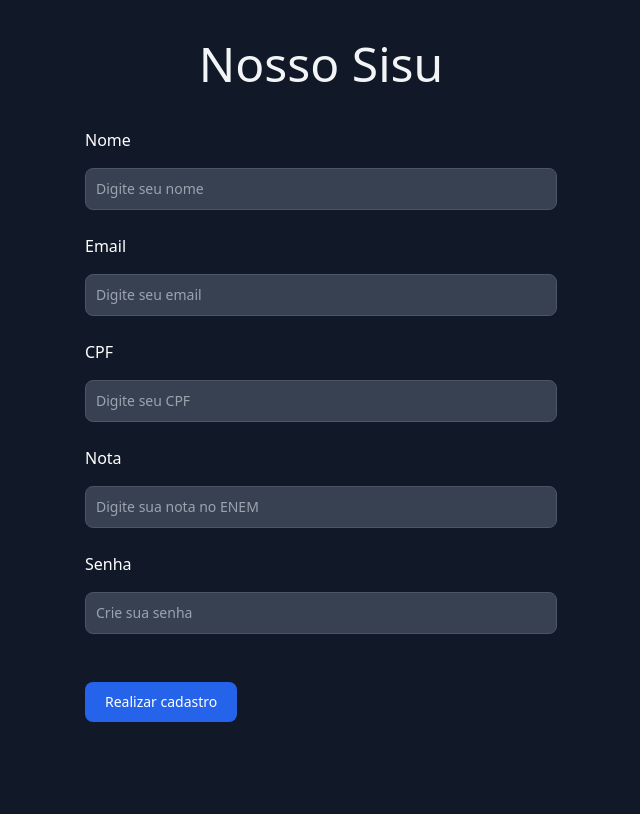
After one commit to matheus-q14/Nosso-Sisu-Django, a Django app: page /cadastrar/usuario/ in a window 1280 px wide. The commit adds this page. Shown: the whole page, without its empty margins (319-959 px from the left). Run offline with Django 5.2, Linux system fonts and the light colour scheme.

Commit message:
Login e cadastro prontos

```diff
--- a/core/settings.py
+++ b/core/settings.py
@@ -102,7 +102,11 @@ AUTH_PASSWORD_VALIDATORS = [
 
 # Password Hashers
 PASSWORD_HASHERS = [
+    "django.contrib.auth.hashers.PBKDF2PasswordHasher",
+    "django.contrib.auth.hashers.PBKDF2SHA1PasswordHasher",
+    "django.contrib.auth.hashers.Argon2PasswordHasher",
     "django.contrib.auth.hashers.BCryptSHA256PasswordHasher",
+    "django.contrib.auth.hashers.ScryptPasswordHasher",
 ]
 
 # Internationalization
--- /dev/null
+++ b/login/forms.py
@@ -0,0 +1,93 @@
+from django import forms
+from django.forms import (EmailInput, FloatField, ModelForm, PasswordInput,
+                          TextInput)
+
+from .models import Usuario
+
+
+class FormSignup(ModelForm):
+    class Meta:
+        model = Usuario
+        fields = ["nome", "email", "cpf", "nota", "senha"]
+        labels = {"cpf": "CPF"}
+        widgets = {
+            "nome": TextInput(
+                attrs={
+                    "placeholder": "Digite seu nome",
+                    "class": "border text-sm rounded-lg block w-full p-2.5 bg-gray-700 border-gray-600 placeholder-gray-400 text-white focus:ring-blue-500 focus:border-blue-500",
+                }
+            ),
+            "email": EmailInput(
+                attrs={
+                    "placeholder": "Digite seu email",
+                    "class": "border text-sm rounded-lg block w-full p-2.5 bg-gray-700 border-gray-600 placeholder-gray-400 text-white focus:ring-blue-500 focus:border-blue-500",
+                }
+            ),
+            "cpf": TextInput(
+                attrs={
+                    "placeholder": "Digite seu CPF",
+                    "class": "border text-sm rounded-lg block w-full p-2.5 bg-gray-700 border-gray-600 placeholder-gray-400 text-white focus:ring-blue-500 focus:border-blue-500",
+                }
+            ),
+            "nota": TextInput(
+                attrs={
+                    "placeholder": "Digite sua nota no ENEM",
+                    "class": "border text-sm rounded-lg block w-full p-2.5 bg-gray-700 border-gray-600 placeholder-gray-400 text-white focus:ring-blue-500 focus:border-blue-500",
+                }
+            ),
+            "senha": PasswordInput(
+                attrs={
+                    "placeholder": "Crie sua senha",
+                    "class": "border text-sm rounded-lg block w-full p-2.5 bg-gray-700 border-gray-600 placeholder-gray-400 text-white focus:ring-blue-500 focus:border-blue-500",
+                    "required": True,
+                }
+            ),
+        }
+
+
+class FormLogin(forms.Form):
+    CPF = forms.CharField(
+        label="CPF",
+        max_length=11,
+        widget=forms.TextInput(
+            attrs={
+                "placeholder": "Digite seu CPF",
+                "class": "border text-sm rounded-lg block w-full p-2.5 bg-gray-700 border-gray-600 placeholder-gray-400 text-white focus:ring-blue-500 focus:border-blue-500",
+            }
+        ),
+    )
+    senha = forms.CharField(
+        label="Senha",
+        max_length=30,
+        required=True,
+        widget=forms.PasswordInput(
+            attrs={
+                "placeholder": "Crie sua senha",
+                "class": "border text-sm rounded-lg block w-full p-2.5 bg-gray-700 border-gray-600 placeholder-gray-400 text-white focus:ring-blue-500 focus:border-blue-500",
+            }
+        ),
+    )
+
+
+class FormChangePassword(forms.Form):
+    cpf = forms.CharField(
+        label="CPF",
+        max_length=11,
+        widget=forms.TextInput(
+            attrs={
+                "placeholder": "Digite seu CPF",
+                "class": "border text-sm rounded-lg block w-full p-2.5 bg-gray-700 border-gray-600 placeholder-gray-400 text-white focus:ring-blue-500 focus:border-blue-500",
+            }
+        ),
+    )
+    senha = forms.CharField(
+        label="Nova senha",
+        max_length=30,
+        required=True,
+        widget=forms.PasswordInput(
+            attrs={
+                "placeholder": "Nova senha",
+                "class": "border text-sm rounded-lg block w-full p-2.5 bg-gray-700 border-gray-600 placeholder-gray-400 text-white focus:ring-blue-500 focus:border-blue-500",
+            }
+        ),
+    )
--- a/login/models.py
+++ b/login/models.py
@@ -8,4 +8,5 @@ class Usuario(models.Model):
     email = models.EmailField(max_length=100)
     nota = models.DecimalField(max_digits=5, decimal_places=2)
     cpf = models.CharField(max_length=11)
-    senha = models.CharField(max_length=25)
+    senha = models.CharField(max_length=255)
+    admin = models.BooleanField(default=False)
--- a/login/templates/base.html
+++ b/login/templates/base.html
@@ -2,12 +2,12 @@
 <html lang="pt-Br">
   <head>
     <meta charset="UTF-8">
-    <meta name="viewport" content="width=device-width, initial-scale=1">
+    <meta name="viewport" content="width=device-width, height=device-height, initial-scale=1">
     <title>Nosso Sisu</title>
     <link href="https://unpkg.com/tailwindcss@^2/dist/tailwind.min.css" rel="stylesheet">
   </head>
-  <body>
-      <div class = "content container">
+  <body class="max-h-full ">
+      <Div class = "content max-h-full bg-gray-900 flex justify-center align-center p-5">
         {% block content %}
         {% endblock %}
        </div>
--- /dev/null
+++ b/login/templates/signup/signup_page.html
@@ -0,0 +1,17 @@
+{% extends '../base.html' %}
+{% block content %}
+  <div class = "my-5 mx-10 max-w-lg w-full justify-center align-center">
+    <h1 class = "block text-gray-100 text-5xl font-medium mb-5 text-center">Nosso Sisu</h1>
+    <form method="POST" action ="{% url 'cadastrar_usuario' %}" class="max-w-lg mx-15 my-5 p-5 border-1 rounded-md border-gray-500 border-opacity-30"> {% csrf_token %}
+      {% for field in form %}
+        <label for="{{ field.auto_id }}" class="block mb-4 text-base font-medium text-white">{{ field.label }}</label>
+        {{ field }}
+        <br>
+      {% endfor %}
+     <br>
+      <button type="submit" class="text-white focus:ring-4 focus:outline-none font-medium rounded-lg text-sm w-full sm:w-auto px-5 py-2.5 text-center bg-blue-600 hover:bg-blue-700 focus:ring-blue-800 mb-3">Realizar cadastro</button>
+      <span id="resultado"></span>
+    </form>
+  </div>
+
+{% endblock %}
--- a/login/urls.py
+++ b/login/urls.py
@@ -3,4 +3,6 @@ from . import views
 
 urlpatterns = [
     path("", views.login_page, name="login_page"),
+    path("redefinir-senha/", views.redefinir_senha, name="redefinir_senha"),
+    path("cadastrar/usuario/", views.cadastrar_usuario, name="cadastrar_usuario"),
 ]
--- a/login/views.py
+++ b/login/views.py
@@ -1,7 +1,56 @@
-from django.shortcuts import render
+from django.contrib.auth.hashers import check_password, make_password
+from django.shortcuts import redirect, render
+
+from .forms import FormChangePassword, FormLogin, FormSignup
+from .models import Usuario
 
 # Create your views here.
 
 
 def login_page(request):
-    return render(request, "login/login_page.html", {})
+    if request.method == "GET":
+        form = FormLogin()
+        return render(request, "login/login_page.html", {"form": form})
+    elif request.method == "POST":
+        form = FormLogin(request.POST)
+        if form.is_valid():
+            cpf = form["CPF"].value()
+            senha_input = form["senha"].value()
+            senha_db = Usuario.objects.get(cpf=cpf).senha
+            if check_password(senha_input, senha_db):
+                print("Correto")
+                return render(request, "home")
+            else:
+                response = "Senha ou CPF incorreto, tente novamente"
+                return render(
+                    request,
+                    "login/login_page.html",
+                    {"response": response, "form": form},
+                )
+
+
+def redefinir_senha(request):
+    if request.method == "GET":
+        form = FormChangePassword()
+        return render(request, "login/change_password.html", {"form": form})
+    elif request.method == "POST":
+        form = FormChangePassword(request.POST)
+        if form.is_valid() and Usuario.objects.get(cpf=form['cpf'].value()):
+            nova_senha = form['senha'].value()
+            user = Usuario.objects.get(cpf=form['cpf'].value())
+            user.senha = make_password(nova_senha)
+            user.save()
+            return redirect('login_page')
+
+
+def cadastrar_usuario(request):
+    if request.method == "GET":
+        form = FormSignup()
+        return render(request, "signup/signup_page.html", {"form": form})
+    elif request.method == "POST":
+        form = FormSignup(request.POST)
+        if form.is_valid():
+            formulario = form.save(commit=False)
+            formulario.senha = make_password(formulario.senha)
+            formulario = form.save()
+            return redirect("login_page")
```
Also changed, not shown: login/templates/login/change_password.html (added, +16 -0 lines), login/templates/login/login_page.html (+16 -3 lines), login/migrations/0002_usuario_admin.py (added), login/migrations/0003_alter_usuario_senha.py (added).
